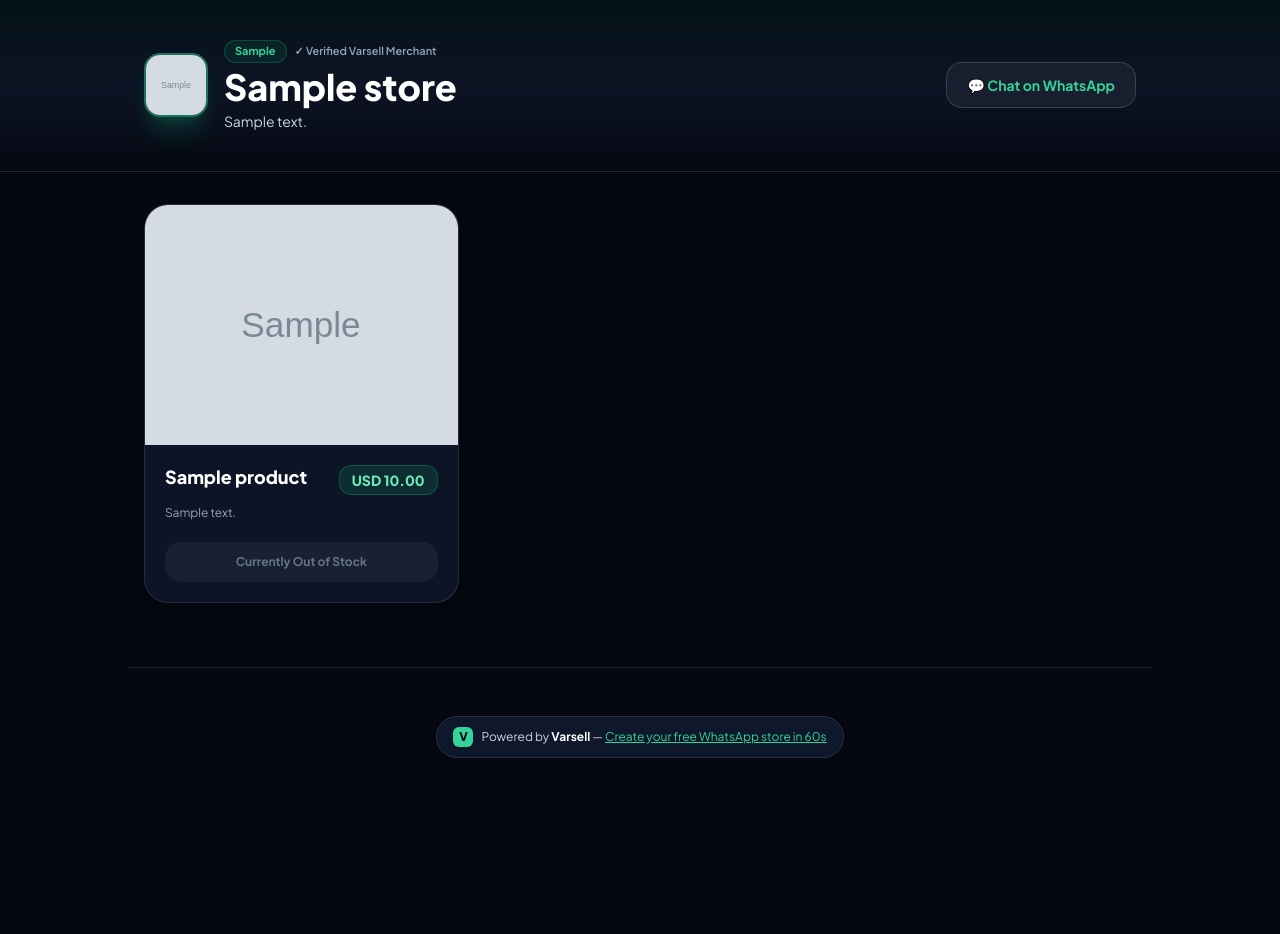
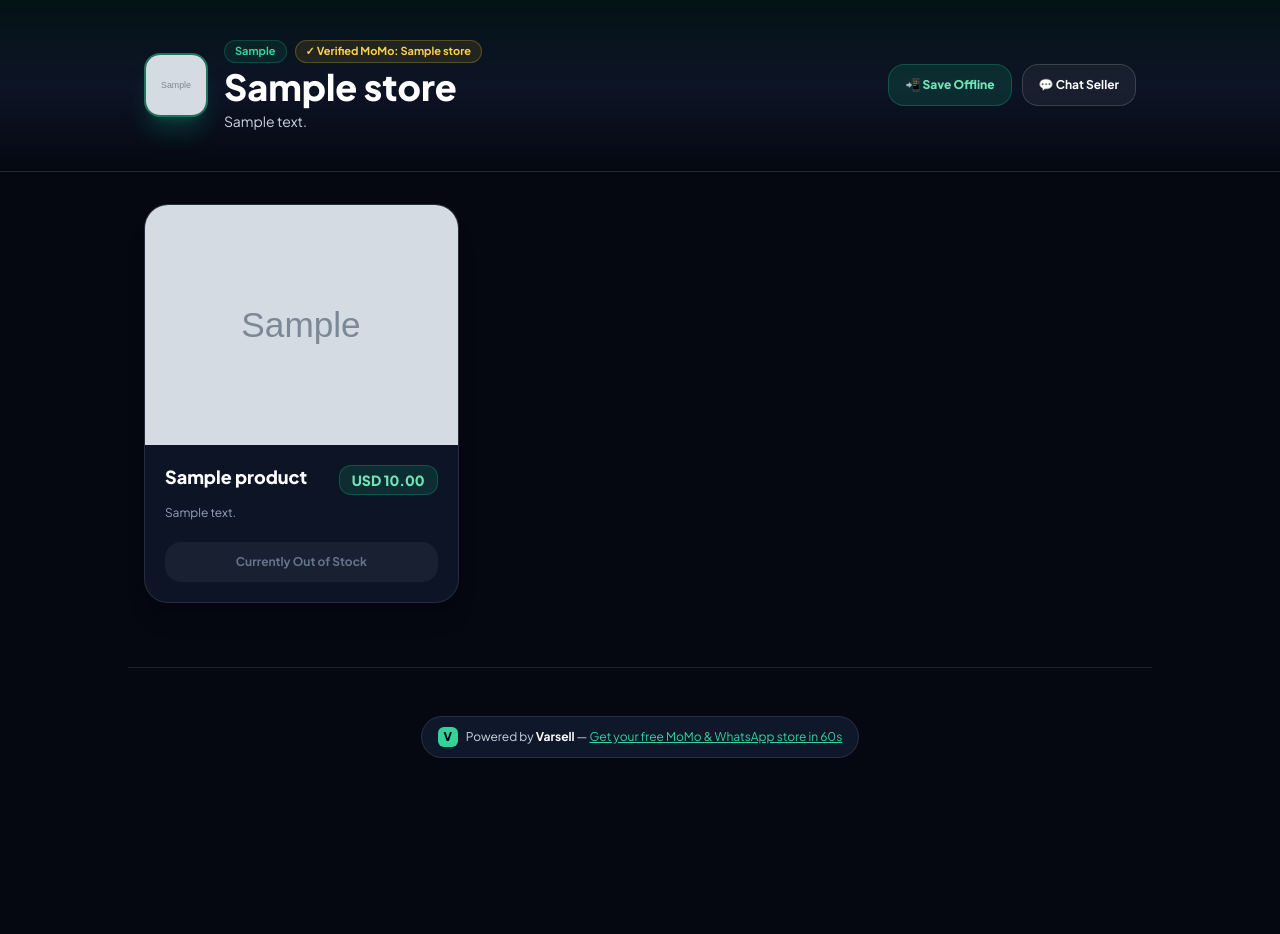
Before and after one commit to enochdani9-hash/varsell, a Flask app: a page that uses templates/store.html in a window 1280 px wide. Run offline with Flask 3, Linux system fonts and the light colour scheme; the visitor is signed in with stand-in values (Sample User, id 1); tables that the repository leaves empty hold one stand-in row (values such as "Sample post"); grey boxes marked "Sample" are stand-in pictures; some libraries are stand-ins or nearby versions.

Commit message:
Update store.html

```diff
--- a/templates/store.html
+++ b/templates/store.html
@@ -3,14 +3,23 @@
 <head>
   <meta charset="UTF-8" />
   <meta name="viewport" content="width=device-width, initial-scale=1.0" />
+  <meta name="theme-color" content="#10b981" />
+  <link rel="manifest" href="/manifest.json" />
+  <link rel="icon" href="/icon.svg" type="image/svg+xml" />
   <title>{{ store.store_name }} — Official Store on Varsell</title>
   <script src="https://cdn.tailwindcss.com"></script>
-  <link href="https://fonts.googleapis.com/css2?family=Plus+Jakarta+Sans:wght@400;500;600;700;800&display=swap" rel="stylesheet">
+  <link href="https://fonts.googleapis.com/css2?family=Plus+Jakarta+Sans:wght@400;500;600;700;800&family=JetBrains+Mono:wght@500;700&display=swap" rel="stylesheet">
   <style>
     body { font-family: 'Plus Jakarta Sans', sans-serif; background-color: #050811; }
+    .font-mono { font-family: 'JetBrains Mono', monospace; }
   </style>
 </head>
 <body class="text-slate-100 min-h-screen pb-32">
+
+  <!-- Offline Status Banner -->
+  <div id="offlineBanner" class="hidden bg-amber-400 text-slate-950 text-center py-2 px-4 text-xs font-extrabold sticky top-0 z-50">
+    ⚡ Offline Mode Active — Browsing saved catalog with 0MB data!
+  </div>
 
   <!-- Toast Popup -->
   <div id="storeToast" class="fixed top-5 right-5 z-50 hidden bg-emerald-400 text-slate-950 font-extrabold text-xs sm:text-sm px-5 py-3 rounded-2xl shadow-2xl"></div>
@@ -21,7 +30,6 @@
       <div class="flex flex-col sm:flex-row sm:items-center sm:justify-between gap-6">
 
         <div class="flex items-start sm:items-center gap-4">
-          <!-- Store Custom Logo or Initial Avatar -->
           {% if store.logo_data %}
             <img
               src="{{ store.logo_data }}"
@@ -39,7 +47,13 @@
               <span class="text-[11px] font-bold text-emerald-400 bg-emerald-500/10 border border-emerald-500/25 px-2.5 py-0.5 rounded-full">
                 {{ store.category }}
               </span>
-              <span class="text-[11px] font-semibold text-slate-400">✓ Verified Varsell Merchant</span>
+              {% if store.momo_name %}
+                <span class="text-[11px] font-bold text-amber-300 bg-amber-400/10 border border-amber-400/25 px-2.5 py-0.5 rounded-full">
+                  ✓ Verified MoMo: {{ store.momo_name }}
+                </span>
+              {% else %}
+                <span class="text-[11px] font-semibold text-slate-400">✓ Verified Varsell Store</span>
+              {% endif %}
             </div>
             <h1 class="text-2xl sm:text-4xl font-extrabold text-white mt-1">{{ store.store_name }}</h1>
             {% if store.bio %}
@@ -48,13 +62,21 @@
           </div>
         </div>
 
-        <a
-          href="https://wa.me/{{ store.whatsapp_number }}?text={{ ('Hi ' ~ store.store_name ~ '! I am browsing your Varsell store and have a quick question.')|urlencode }}"
-          target="_blank"
-          class="inline-flex items-center justify-center gap-2 bg-white/5 hover:bg-white/10 text-emerald-400 border border-white/15 text-xs sm:text-sm font-bold px-5 py-3 rounded-2xl transition shrink-0"
-        >
-          💬 Chat on WhatsApp
-        </a>
+        <div class="flex items-center gap-2.5 shrink-0">
+          <button
+            onclick="installStoreApp()"
+            class="bg-emerald-500/15 hover:bg-emerald-500/25 text-emerald-300 border border-emerald-500/30 text-xs font-extrabold px-4 py-3 rounded-2xl transition"
+          >
+            📲 Save Offline
+          </button>
+          <a
+            href="https://wa.me/{{ store.whatsapp_number }}?text={{ ('Hi ' ~ store.store_name ~ '! I am browsing your Varsell store and have a quick question.')|urlencode }}"
+            target="_blank"
+            class="inline-flex items-center justify-center gap-2 bg-white/5 hover:bg-white/10 text-white border border-white/15 text-xs font-bold px-4 py-3 rounded-2xl transition"
+          >
+            💬 Chat Seller
+          </a>
+        </div>
       </div>
 
       <!-- Search Filter Bar -->
@@ -118,13 +140,12 @@
                 >
                   + Add to Bag
                 </button>
-                <a
-                  href="https://wa.me/{{ store.whatsapp_number }}?text={{ ('Hello ' ~ store.store_name ~ '! I want to order: ' ~ p.product_name ~ ' (' ~ p.currency ~ ' ' ~ ('%.2f'|format(p.price)) ~ ')')|urlencode }}"
-                  target="_blank"
+                <button
+                  onclick='quickBuyNow({{ p.id }}, {{ p.product_name|tojson }}, {{ p.price }}, {{ p.currency|tojson }})'
                   class="bg-gradient-to-r from-emerald-400 to-teal-500 hover:from-emerald-300 hover:to-teal-400 text-slate-950 text-xs font-extrabold py-3 px-3 rounded-2xl text-center transition shadow-lg shadow-emerald-500/20"
                 >
                   Buy Now →
-                </a>
+                </button>
               </div>
             {% else %}
               <button disabled class="w-full bg-white/5 text-slate-500 text-xs font-bold py-3 rounded-2xl cursor-not-allowed">
@@ -147,14 +168,14 @@
   <footer class="max-w-5xl mx-auto px-4 py-12 text-center border-t border-white/10 mt-8">
     <a href="/" class="inline-flex items-center gap-2 bg-slate-900 hover:bg-slate-800 border border-white/10 px-4 py-2.5 rounded-full text-xs text-slate-300 transition">
       <span class="w-5 h-5 rounded-md bg-emerald-400 text-slate-950 font-black flex items-center justify-center">V</span>
-      <span>Powered by <strong class="text-white">Varsell</strong> — <span class="text-emerald-400 underline">Create your free WhatsApp store in 60s</span></span>
+      <span>Powered by <strong class="text-white">Varsell</strong> — <span class="text-emerald-400 underline">Get your free MoMo & WhatsApp store in 60s</span></span>
     </a>
   </footer>
 
-  <!-- Floating Glassmorphic WhatsApp Checkout Bag -->
+  <!-- Floating Glassmorphic Checkout Bag -->
   <div
     id="cartBar"
-    class="hidden fixed bottom-4 inset-x-4 max-w-3xl mx-auto bg-slate-900/95 backdrop-blur-2xl border-2 border-emerald-400 rounded-3xl p-4 sm:p-5 shadow-2xl flex flex-col sm:flex-row sm:items-center justify-between gap-4 z-50"
+    class="hidden fixed bottom-4 inset-x-4 max-w-3xl mx-auto bg-slate-900/95 backdrop-blur-2xl border-2 border-emerald-400 rounded-3xl p-4 sm:p-5 shadow-2xl flex flex-col sm:flex-row sm:items-center justify-between gap-4 z-40"
   >
     <div>
       <span id="cartCount" class="text-[11px] font-extrabold uppercase tracking-wider text-emerald-400">0 items in shopping bag</span>
@@ -168,10 +189,96 @@
         Clear Bag
       </button>
       <button
-        onclick="checkoutWhatsApp()"
+        onclick="openCheckoutModal()"
         class="flex-1 sm:flex-initial bg-gradient-to-r from-emerald-400 to-teal-400 hover:from-emerald-300 hover:to-teal-300 text-slate-950 font-extrabold text-sm px-6 py-3.5 rounded-2xl shadow-xl transition"
       >
-        Send Order on WhatsApp →
+        Proceed to MoMo / WhatsApp Order →
+      </button>
+    </div>
+  </div>
+
+  <!-- Ghana MoMo & Delivery Zone Checkout Modal -->
+  <div id="checkoutModal" class="hidden fixed inset-0 bg-black/80 backdrop-blur-md z-50 flex items-center justify-center p-4">
+    <div class="bg-slate-900 border border-white/15 rounded-3xl max-w-md w-full p-6 space-y-4 shadow-2xl max-h-[90vh] overflow-y-auto">
+      <div class="flex items-center justify-between">
+        <div>
+          <span class="text-[10px] font-extrabold uppercase tracking-widest text-emerald-400">Express Ghana Checkout</span>
+          <h3 class="text-xl font-extrabold text-white">Complete Your Order</h3>
+        </div>
+        <button onclick="closeCheckoutModal()" class="text-slate-400 hover:text-white text-sm">✕</button>
+      </div>
+
+      {% if store.momo_number %}
+      <!-- Official MoMo Card -->
+      <div class="bg-amber-400/10 border border-amber-400/30 rounded-2xl p-4 space-y-2">
+        <div class="flex items-center justify-between">
+          <span class="text-[11px] font-extrabold uppercase tracking-wider text-amber-300">💛 Official Merchant MoMo</span>
+          <button
+            type="button"
+            onclick="copyMoMo('{{ store.momo_number }}')"
+            class="bg-amber-400 text-slate-950 font-extrabold text-[11px] px-3 py-1 rounded-lg"
+          >
+            Copy MoMo Number
+          </button>
+        </div>
+        <p class="text-xl font-mono font-extrabold text-white">{{ store.momo_number }}</p>
+        {% if store.momo_name %}
+          <p class="text-xs text-amber-200">Account Name: <strong>{{ store.momo_name }}</strong></p>
+        {% endif %}
+      </div>
+      {% endif %}
+
+      <div class="space-y-3">
+        <div>
+          <label class="block text-xs font-bold uppercase text-slate-300 mb-1">Your Name *</label>
+          <input
+            type="text"
+            id="buyerName"
+            placeholder="e.g. Ama Mensah"
+            class="w-full bg-slate-950 border border-white/10 rounded-xl px-3.5 py-2.5 text-sm text-white focus:outline-none focus:border-emerald-400"
+          />
+        </div>
+
+        <div>
+          <label class="block text-xs font-bold uppercase text-slate-300 mb-1">Delivery Zone / Location *</label>
+          <select
+            id="deliveryZone"
+            class="w-full bg-slate-950 border border-white/10 rounded-xl px-3.5 py-2.5 text-sm text-white focus:outline-none focus:border-emerald-400"
+          >
+            <option value="Accra / Tema Dispatch Rider">🛵 Accra / Tema Dispatch Rider</option>
+            <option value="Kumasi / Takoradi / Regional VIP Parcel">🚌 Regional VIP / STC Bus Parcel</option>
+            <option value="Campus Delivery (Legon / KNUST / UPSA)">🎓 Campus Delivery (Legon / KNUST / UPSA)</option>
+            <option value="Store Pickup">🏪 Direct Store Pickup</option>
+          </select>
+        </div>
+
+        <div>
+          <label class="block text-xs font-bold uppercase text-slate-300 mb-1">Exact Landmark / Town *</label>
+          <input
+            type="text"
+            id="buyerLocation"
+            placeholder="e.g. East Legon, near American House"
+            class="w-full bg-slate-950 border border-white/10 rounded-xl px-3.5 py-2.5 text-sm text-white focus:outline-none focus:border-emerald-400"
+          />
+        </div>
+
+        <div>
+          <label class="block text-xs font-bold uppercase text-slate-300 mb-1">Payment Method</label>
+          <select
+            id="paymentMethod"
+            class="w-full bg-slate-950 border border-white/10 rounded-xl px-3.5 py-2.5 text-sm text-white focus:outline-none focus:border-emerald-400"
+          >
+            <option value="Mobile Money (MTN / Telecel / AT)">💛 Mobile Money (MTN / Telecel / AT)</option>
+            <option value="Payment on Delivery">💵 Cash / MoMo on Delivery</option>
+          </select>
+        </div>
+      </div>
+
+      <button
+        onclick="checkoutWhatsApp()"
+        class="w-full bg-gradient-to-r from-emerald-400 to-teal-400 hover:from-emerald-300 hover:to-teal-300 text-slate-950 font-extrabold py-3.5 rounded-2xl text-sm shadow-xl transition"
+      >
+        Send Final Order to WhatsApp →
       </button>
     </div>
   </div>
@@ -181,74 +288,24 @@
     const storeName = {{ store.store_name|tojson }};
     let cart = [];
 
-    function addToCart(id, name, price, currency) {
-      const existing = cart.find(item => item.id === id);
-      if (existing) {
-        existing.qty += 1;
-      } else {
-        cart.push({ id, name, price, currency, qty: 1 });
-      }
-      renderCartBar();
-      showStoreToast(`Added "${name}" to your bag!`);
+    if ('serviceWorker' in navigator) {
+      window.addEventListener('load', () => navigator.serviceWorker.register('/sw.js'));
     }
 
-    function showStoreToast(msg) {
-      const toast = document.getElementById("storeToast");
-      toast.textContent = "🛍️ " + msg;
-      toast.classList.remove("hidden");
-      setTimeout(() => toast.classList.add("hidden"), 2000);
+    let deferredPrompt;
+    window.addEventListener('beforeinstallprompt', (e) => {
+      e.preventDefault();
+      deferredPrompt = e;
+    });
+
+    async function installStoreApp() {
+      if (deferredPrompt) {
+        deferredPrompt.prompt();
+        await deferredPrompt.userChoice;
+        deferredPrompt = null;
+      } else {
+        showStoreToast("Saved for offline use! You can also tap 'Add to Home Screen' in your browser menu.");
+      }
     }
 
-    function clearCart() {
-      cart = [];
-      renderCartBar();
-    }
-
-    function renderCartBar() {
-      const bar = document.getElementById("cartBar");
-      if (cart.length === 0) {
-        bar.classList.add("hidden");
-        return;
-      }
-      bar.classList.remove("hidden");
-
-      const totalItems = cart.reduce((sum, item) => sum + item.qty, 0);
-      const totalAmount = cart.reduce((sum, item) => sum + item.price * item.qty, 0);
-      const currency = cart[0].currency;
-
-      document.getElementById("cartCount").textContent = `${totalItems} item(s) ready to order`;
-      document.getElementById("cartTotal").textContent = `Total: ${currency} ${totalAmount.toFixed(2)}`;
-    }
-
-    function checkoutWhatsApp() {
-      if (cart.length === 0) return;
-
-      const currency = cart[0].currency;
-      let total = 0;
-      let lines = [`Hello *${storeName}*! 👋\nI would like to order these items from your Varsell store:\n`];
-
-      cart.forEach((item, index) => {
-        const sub = item.price * item.qty;
-        total += sub;
-        lines.push(`${index + 1}. *${item.name}* (x${item.qty}) — ${currency} ${sub.toFixed(2)}`);
-      });
-
-      lines.push(`\n💰 *Total Order: ${currency} ${total.toFixed(2)}*`);
-      lines.push(`Please confirm availability and payment details!`);
-
-      const url = `https://wa.me/${sellerWhatsApp}?text=${encodeURIComponent(lines.join("\n"))}`;
-      window.open(url, "_blank");
-    }
-
-    function filterProducts() {
-      const query = document.getElementById("productSearch").value.toLowerCase();
-      const cards = document.querySelectorAll(".product-card");
-      cards.forEach(card => {
-        const text = card.getAttribute("data-name");
-        card.style.display = text.includes(query) ? "flex" : "none";
-      });
-    }
-  </script>
-
-</body>
-</html>
+    function addTo
```
